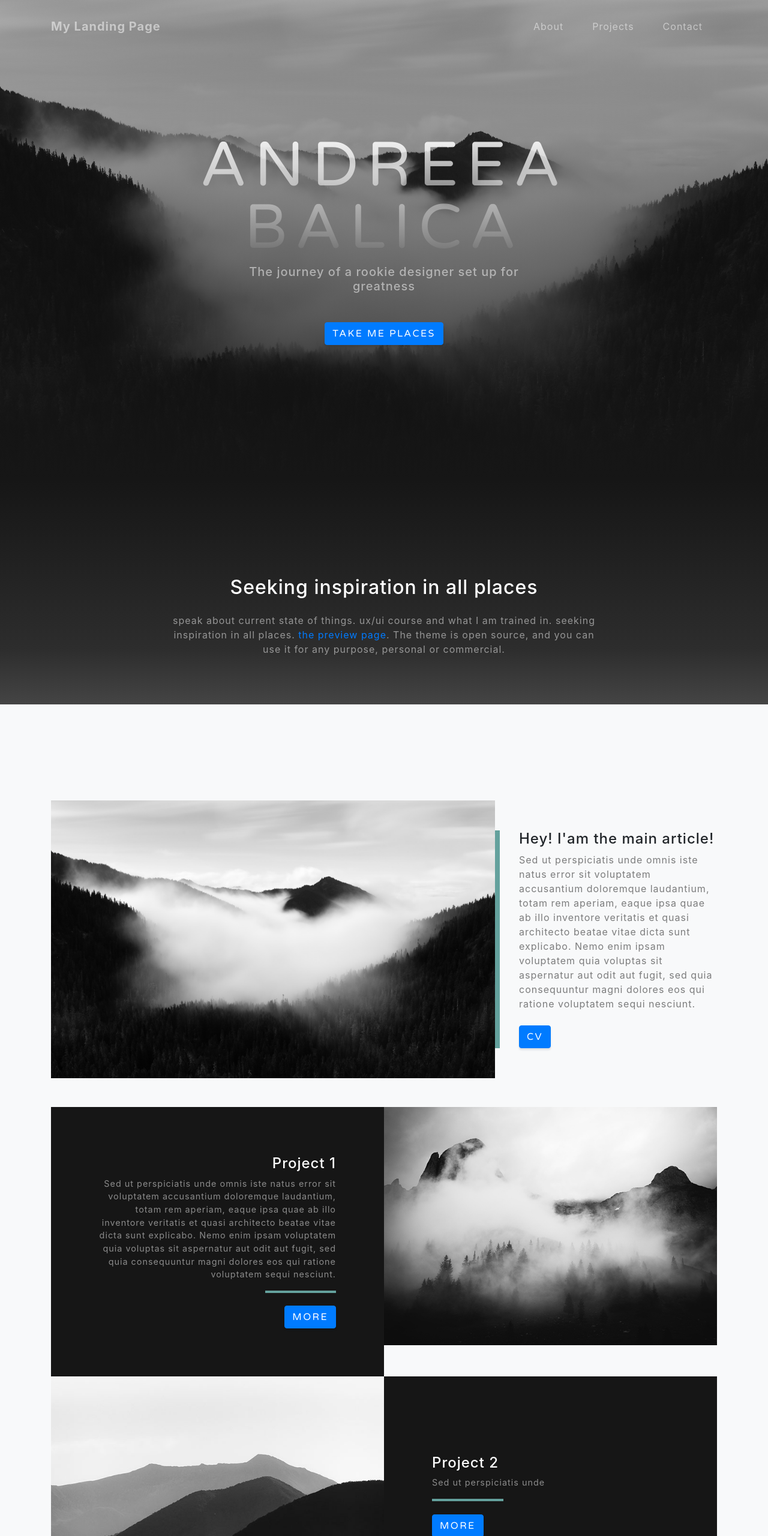
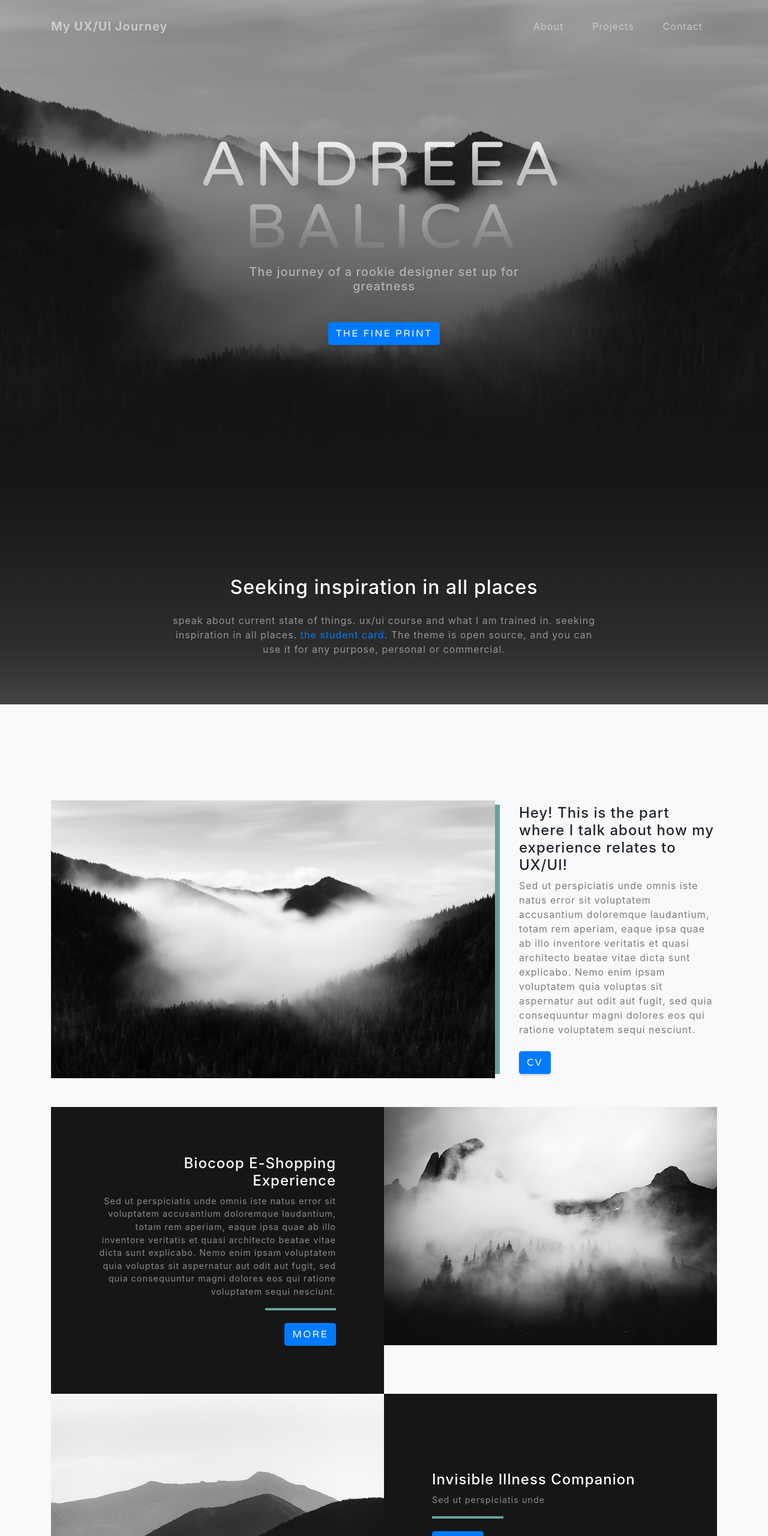
Before and after one commit to andreeabalica/Andreea_LandingPage, a website with bundled scripts: page index.html in a window 1280 px wide. Shown: the top 2560 px of the page at 60% size. Built offline with nearby package versions, Linux system fonts and the light colour scheme.

Commit message:
Update index.html

```diff
--- a/index.html
+++ b/index.html
@@ -9,7 +9,7 @@
     <meta name="description" content="" />
     <meta name="author" content="" />
 
-    <title>My Landing Page</title>
+    <title>My UX/UI Journey</title>
 
     <!-- Bootstrap core CSS -->
     <link href="vendor/bootstrap/css/bootstrap.min.css" rel="stylesheet" />
@@ -37,7 +37,7 @@
     <nav class="navbar navbar-expand-lg navbar-light fixed-top" id="mainNav">
       <div class="container">
         <a class="navbar-brand js-scroll-trigger" href="#page-top"
-          >My Landing Page</a
+          >My UX/UI Journey</a
         >
         <button
           class="navbar-toggler navbar-toggler-right"
@@ -80,7 +80,7 @@
             The journey of a rookie designer set up for greatness
           </h2>
           <a href="#about" class="btn btn-primary js-scroll-trigger"
-            >Take me places</a
+            >The fine print</a
           >
         </div>
       </div>
@@ -95,8 +95,8 @@
             <p class="text-white-50">
               speak about current state of things. ux/ui course and what I am
               trained in. seeking inspiration in all places.
-              <a href="http://startbootstrap.com/template-overviews/grayscale/"
-                >the preview page</a
+              <a href="https://andreeabalica.github.io/andreeaSummary/"
+                >the student card</a
               >. The theme is open source, and you can use it for any purpose,
               personal or commercial.
             </p>
@@ -119,7 +119,10 @@
           </div>
           <div class="col-xl-4 col-lg-5">
             <div class="featured-text text-center text-lg-left">
-              <h4>Hey! I'am the main article!</h4>
+              <h4>
+                Hey! This is the part where I talk about how my experience
+                relates to UX/UI!
+              </h4>
               <p class="text-black-50 mb-0">
                 Sed ut perspiciatis unde omnis iste natus error sit voluptatem
                 accusantium doloremque laudantium, totam rem aperiam, eaque ipsa
@@ -146,7 +149,7 @@
                 <div
                   class="project-text w-100 my-auto text-center text-lg-right"
                 >
-                  <h4 class="text-white">Project 1</h4>
+                  <h4 class="text-white">Biocoop E-Shopping Experience</h4>
                   <p class="mb-0 text-white-50">
                     Sed ut perspiciatis unde omnis iste natus error sit
                     voluptatem accusantium doloremque laudantium, totam rem
@@ -176,7 +179,7 @@
                 <div
                   class="project-text w-100 my-auto text-center text-lg-left"
                 >
-                  <h4 class="text-white">Project 2</h4>
+                  <h4 class="text-white">Invisible Illness Companion</h4>
                   <p class="mb-0 text-white-50">
                     Sed ut perspiciatis unde
                   </p>
@@ -229,7 +232,7 @@
             <div class="card py-4 h-100">
               <div class="card-body text-center">
                 <i class="fas fa-map-marked-alt text-primary mb-2"></i>
-                <h4 class="text-uppercase m-0">Address</h4>
+                <h4 class="text-uppercase m-0">Medium</h4>
                 <hr class="my-4" />
                 <div class="small text-black-50">
                   226 Boulevard Voltaire, Paris - France
@@ -245,7 +248,7 @@
                 <h4 class="text-uppercase m-0">Email</h4>
                 <hr class="my-4" />
                 <div class="small text-black-50">
-                  <a href="#">hello@ironhack.com</a>
+                  <a href="#">andreea.balica@gmail.com</a>
                 </div>
               </div>
             </div>
@@ -257,7 +260,7 @@
                 <i class="fas fa-mobile-alt text-primary mb-2"></i>
                 <h4 class="text-uppercase m-0">Phone</h4>
                 <hr class="my-4" />
-                <div class="small text-black-50">+1 (555) 902-8832</div>
+                <div class="small text-black-50">+33 769 666 450</div>
               </div>
             </div>
           </div>
@@ -280,7 +283,7 @@
     <!-- Footer -->
     <footer class="bg-black small text-center text-white-50">
       <div class="container">
-        Copyright &copy; Your Website 2019
+        Copyright &copy; Andreea Balica 2019
       </div>
     </footer>
 
```
